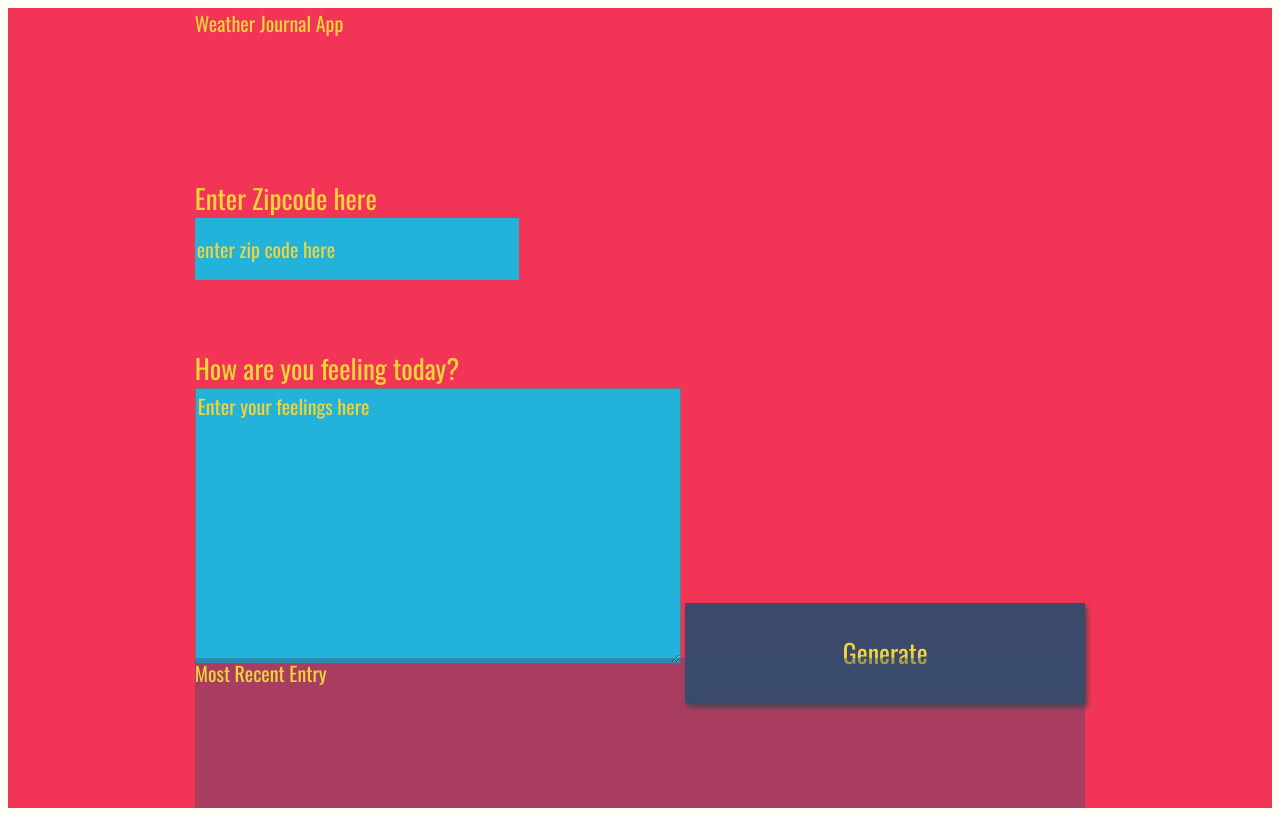
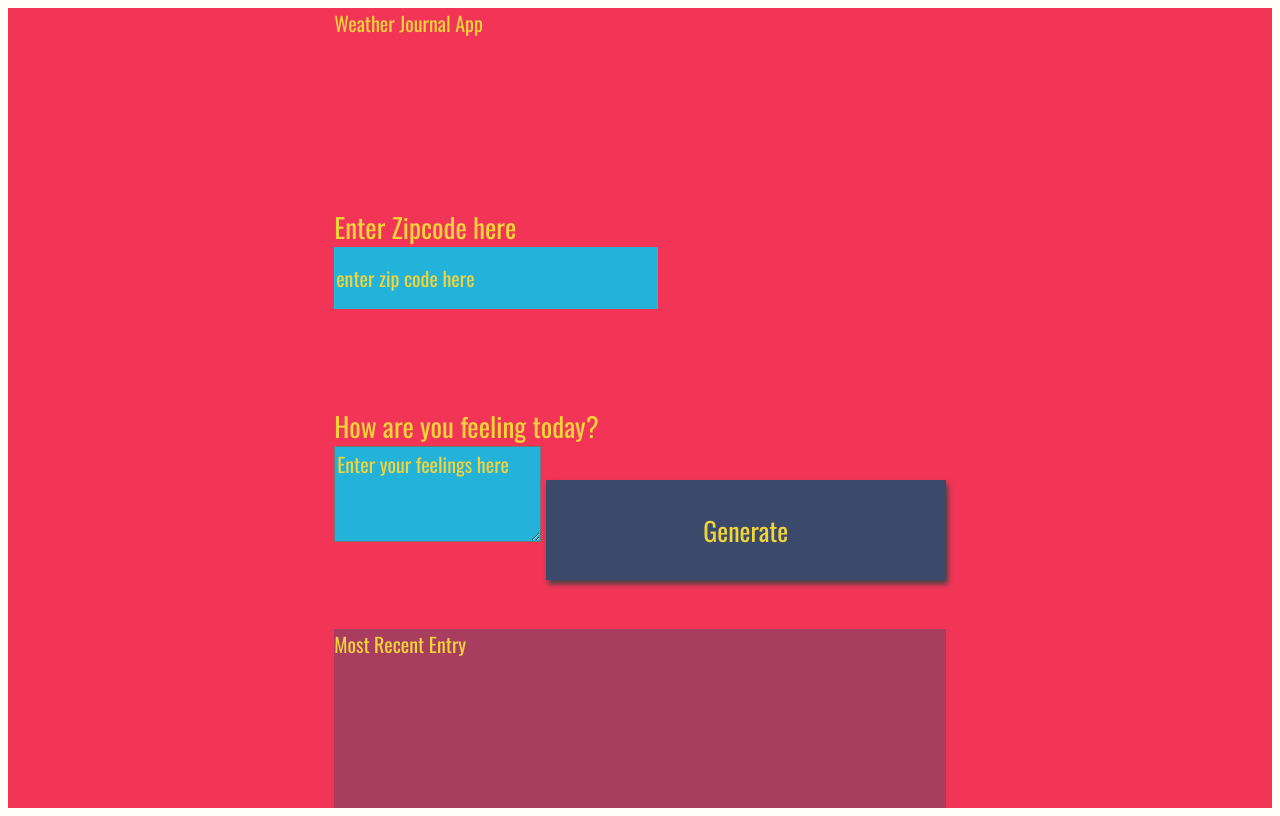
Before and after one commit to RRRan2333/udacity_weather_app, a plain HTML site: page website/index.html in a window 1280 px wide. Drawn offline with nearby package versions, Linux system fonts and the light colour scheme; a web font is replaced by a local one.

Commit message:
simple changes to html&css before proper work

```diff
--- a/website/index.html
+++ b/website/index.html
@@ -8,28 +8,35 @@
 </head>
 <body>
   <div id = "app">
+
     <div class ="holder headline">
       Weather Journal App
     </div>
+
     <div class ="holder zip">
       <label for="zip">Enter Zipcode here</label>
       <input type="text" id="zip" placeholder="enter zip code here">
     </div>
+
     <div class ="holder feel">
       <label for="feelings">How are you feeling today?</label>
-    <textarea class= "myInput" id="feelings" placeholder="Enter your feelings here" rows="9" cols="50"></textarea>
+      <textarea class= "myInput" id="feelings" placeholder="Enter your feelings here" rows="3" cols="20"></textarea>
       <button id="generate" type = "submit"> Generate </button>
     </div>
+
     <div class ="holder entry">
-    <div class = "title">Most Recent Entry</div>
+      <div class = "title">
+        Most Recent Entry
+      </div>
       <div id = "entryHolder">
         <div id = "date"></div>
         <div id = "temp"></div>
         <div id = "content"></div>
       </div>
     </div>
+
   </div>
+
   <script src="app.js" type="text/javascript"></script>
-
 </body>
 </html>
```
Lines whose indentation alone changed are shown as unchanged.
